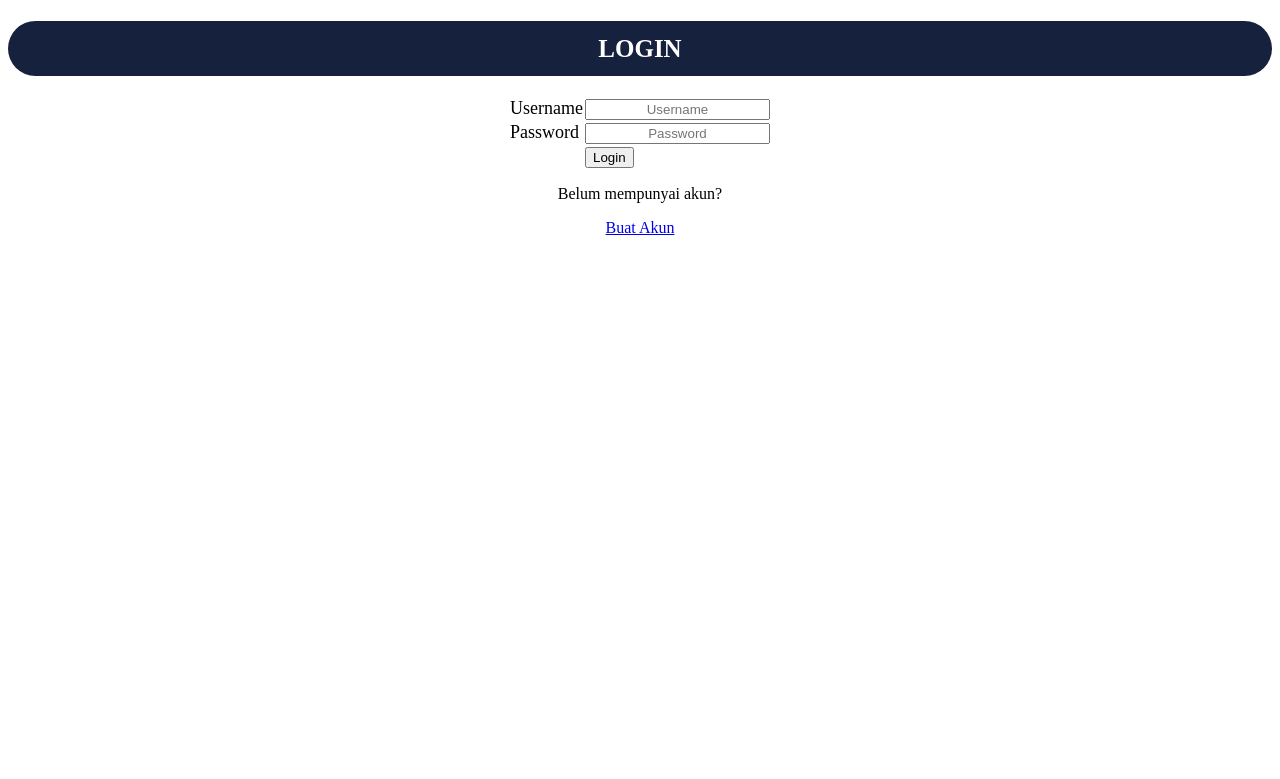
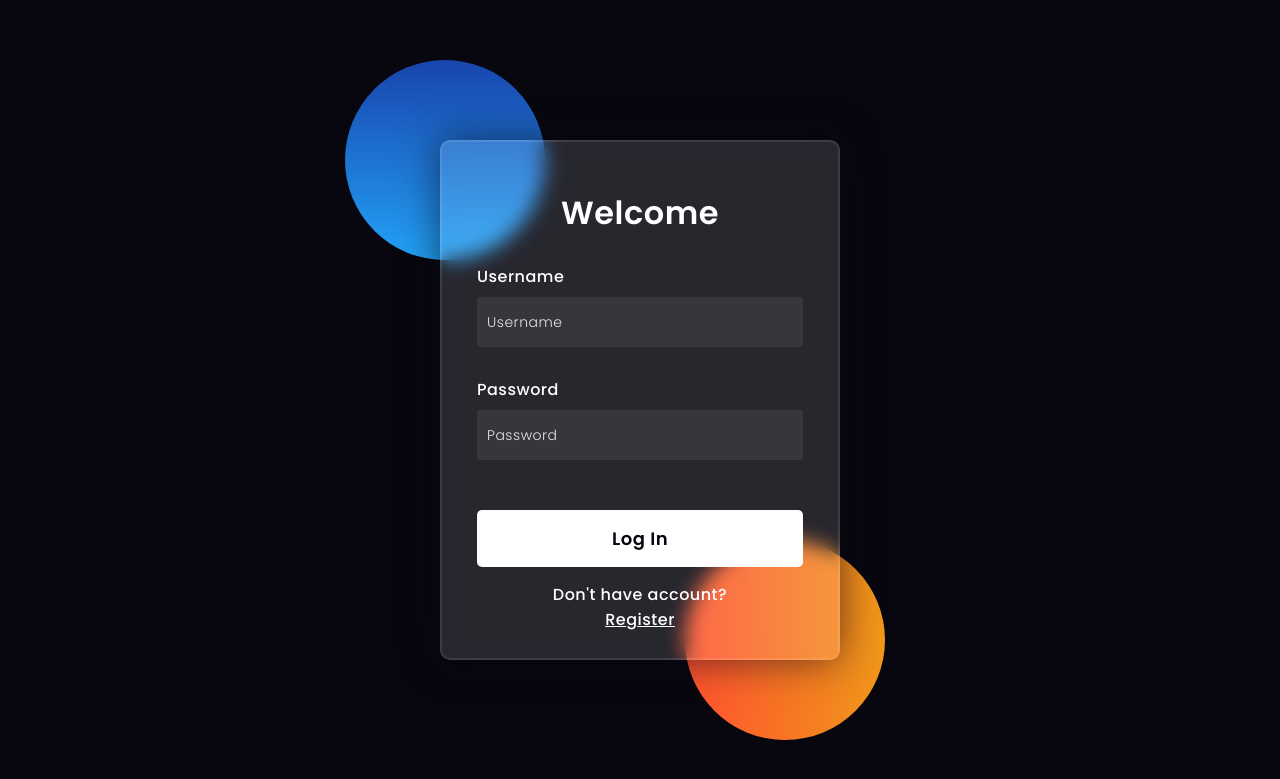
Before and after one commit to fahiradh/Tugas-2, a Django app: page /todolist/login/ in a window 1280 px wide. Shown: the top 779 px of the page. Run offline with Django 4.2, Linux system fonts and the light colour scheme.

Commit message:
add login after styling

```diff
--- a/todolist/templates/login.html
+++ b/todolist/templates/login.html
@@ -1,75 +1,152 @@
+<!DOCTYPE html>
 {% extends 'base.html' %}
-
 {% block meta %}
 <title>Login</title>
 {% endblock meta %}
-
 {% block content %}
-
-<div class = "login">
-  <style>
-    h2{
-    text-align: center;
-    background: #16213E;
+<html lang="en">
+<head>
+    <!-- Design by foolishdeveloper.com -->
+    <link rel="preconnect" href="https://fonts.gstatic.com">
+    <link rel="stylesheet" href="https://cdnjs.cloudflare.com/ajax/libs/font-awesome/5.15.4/css/all.min.css">
+    <link href="https://fonts.googleapis.com/css2?family=Poppins:wght@300;500;600&display=swap" rel="stylesheet">
+    <!--Stylesheet-->
+    <style media="screen">
+      *,
+      *:before,
+      *:after{
+        padding: 0;
+        margin: 0;
+        box-sizing: border-box;
+      }
+      body{
+        background-color: #080710;
+      }
+      .background{
+        width: 430px;
+        height: 520px;
+        position: absolute;
+        transform: translate(-50%,-50%);
+        left: 50%;
+        top: 50%;
+      }
+      .background .shape{
+        height: 200px;
+        width: 200px;
+        position: absolute;
+        border-radius: 50%;
+      }
+      .shape:first-child{
+        background: linear-gradient(
+          #1845ad,
+          #23a2f6
+        );
+        left: -80px;
+        top: -80px;
+      }
+      .shape:last-child{
+        background: linear-gradient(
+          to right,
+          #ff512f,
+          #f09819
+        );
+        right: -30px;
+        bottom: -80px;
+      }
+      form{
+        height: 520px;
+        width: 400px;
+        background-color: rgba(255,255,255,0.13);
+        position: absolute;
+        transform: translate(-50%,-50%);
+        top: 50%;
+        left: 50%;
+        border-radius: 10px;
+        backdrop-filter: blur(10px);
+        border: 2px solid rgba(255,255,255,0.1);
+        box-shadow: 0 0 40px rgba(8,7,16,0.6);
+        padding: 50px 35px;
+      }
+      form *{
+        font-family: 'Poppins',sans-serif;
+        color: #ffffff;
+        letter-spacing: 0.5px;
+        outline: none;
+        border: none;
+      }
+      form h2{
+        font-size: 32px;
         font-weight: 600;
-    text-transform: uppercase;
-    font-size: 25px;
-    color: #fff;
-    line-height: 25px;
-    border-radius: 30px;
-    padding-bottom: 15px;
-    padding-left: 15px;
-    padding-right: 15px;
-    padding-top: 15px;
-    }
-
-    form, input, p{
+        line-height: 42px;
         text-align: center;
       }
-
-    table, th, td{
-        border-collapse: collapse;
-        text-align: left;
-        font-size: 18px;
+      label{
+        display: block;
+        margin-top: 30px;
+        font-size: 16px;
         font-weight: 400;
       }
-
-    .center {
-        margin-left: auto;
-        margin-right: auto;
+      p{
+        display: block;
+        font-size: 16px;
+        font-weight: 400;
+        text-align:center;
+      }
+      input{
+        display: block;
+        height: 50px;
+        width: 100%;
+        background-color: rgba(255,255,255,0.07);
+        border-radius: 3px;
+        padding: 0 10px;
+        margin-top: 8px;
+        font-size: 14px;
+        font-weight: 300;
+      }
+      ::placeholder{
+        color: #e5e5e5;
+      }
+      button{
+        margin-top: 50px;
+        width: 100%;
+        background-color: #ffffff;
+        color: #080710;
+        padding: 15px 0;
+        font-size: 18px;
+        font-weight: 600;
+        border-radius: 5px;
+        cursor: pointer;
+        margin-bottom:15px;
+      }
+      @media screen and (max-width: 800px) {
+        .left, .main, .right {
+          width: 100%;
+        }
       }
   </style>
-
-    <h2>Login</h2>
+</head>
+<body>
+    <div class="background">
+        <div class="shape"></div>
+        <div class="shape"></div>
+    </div>
     <form method="POST" action="">
       {% csrf_token %}
-        <table  class="center">
-            <tr>
-                <td>Username </td>
-                <td><input type="text" name="username" placeholder="Username" class="form-control"></td>
-            </tr>
+        <h2>Welcome</h2>
 
-            <tr>
-                <td>Password </td>
-                <td><input type="password" name="password" placeholder="Password" class="form-control"></td>
-            </tr>
+        <label for="username">Username</label>
+        <input input type="text" name="username" placeholder="Username" class="form-control">
 
-            <tr>
-                <td></td>
-                <td><input class="btn login_btn" type="submit" value="Login"></td>
-            </tr>
-        </table>
+        <label for="password">Password</label>
+        <input type="password" name="password" placeholder="Password" class="form-control">
+
+        <button class="btn login_btn" type="submit" value="Login">Log In</button>
+        <div class="sign-up">
+          <p for="sign-up">Don't have account?</p>
+          <p><a href="{% url 'todolist:register' %}">Register</a></p>
+        </div>
     </form>
-
-    {% if messages %}
-      {% for message in messages %}
-        <p style="color:red">{{message}}</p>
-      {% endfor %}
-    {% endif %}
-
-    <p>Belum mempunyai akun? </p>
-    <p><a href="{% url 'todolist:register' %}">Buat Akun</a></p>
-
-</div>
+</body>
+</html>
 
 {% endblock content %}
```
Lines whose indentation alone changed are shown as unchanged.
